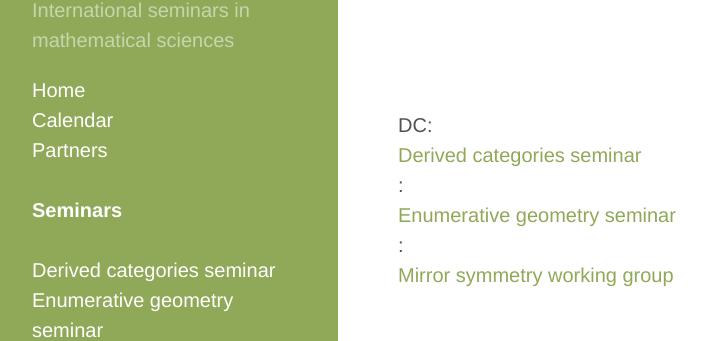
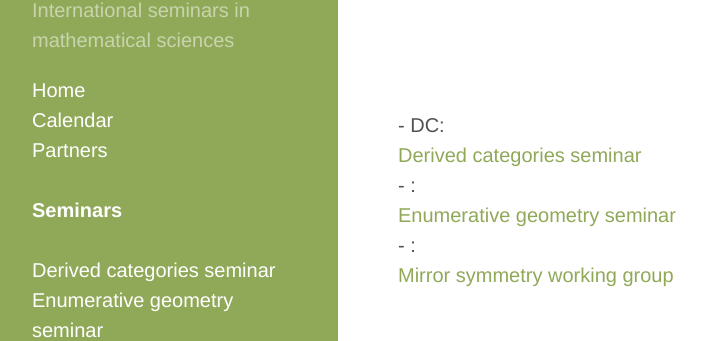
Before and after one commit to yau-msc-events/yau-msc-events.github.io, a Jekyll site: the page built from seminars.md, in a window 1280 px wide. Shown: the part 180-521 px from the top of the page, without its empty margins (2-707 px from the left). Built offline with Jekyll 4.4.1, drawn with Linux system fonts in a browser that asks for light colours.

Commit message:
Update seminarlist.html

```diff
--- a/_includes/seminarlist.html
+++ b/_includes/seminarlist.html
@@ -8,7 +8,7 @@
       {% for node in pages_list %}
         {% if node.title != null %}
           {% if node.layout == "seminarpage" %}
-            {{ node.code }}: <a class="sidebar-nav-item{% if page.url == node.url %} active{% endif %}" href="{{ site.baseurl }}{{ node.url }}">{{ node.title }}</a>
+            - {{ node.code }}: <a class="sidebar-nav-item{% if page.url == node.url %} active{% endif %}" href="{{ site.baseurl }}{{ node.url }}">{{ node.title }}</a>
           {% endif %}
         {% endif %}
       {% endfor %}
```
